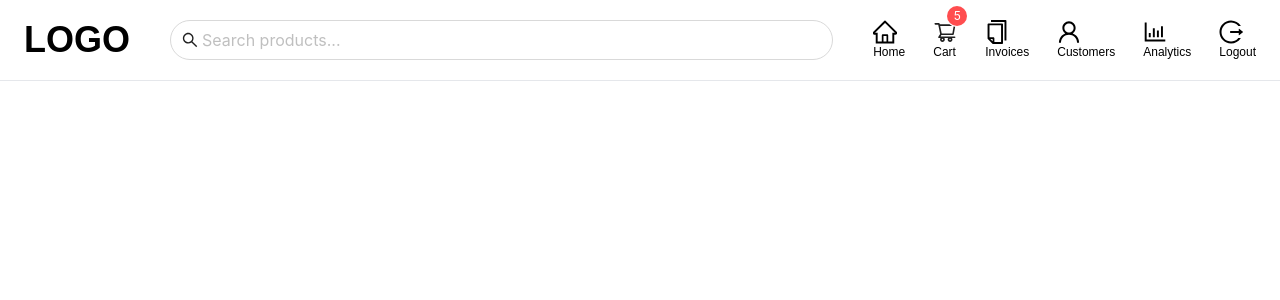
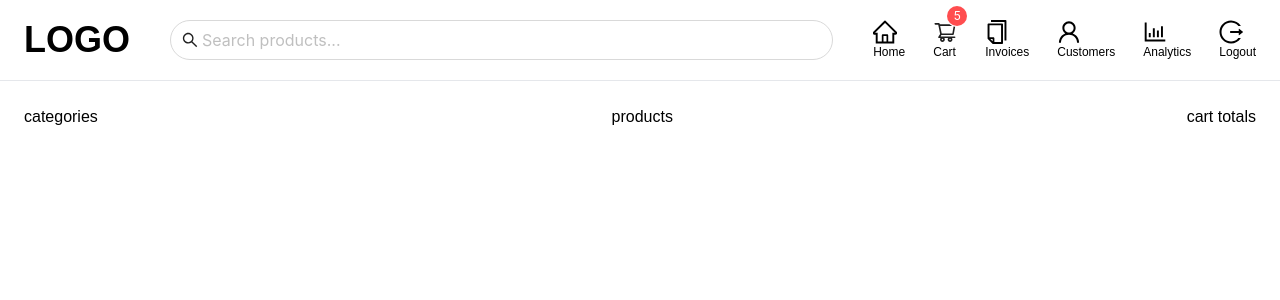
Before and after one commit to eflatuna/mern_pos_application, a React (Create React App) app in the folder client/: page / in a window 1280 px wide. Shown: the top 300 px of the page. Built offline with nearby package versions, Linux system fonts and the light colour scheme.

Commit message:
Update App.jsx: import Header and Home components, refactor JSX structure

```diff
--- a/client/src/App.jsx
+++ b/client/src/App.jsx
@@ -1,10 +1,12 @@
-import Header from "./components/header/Header.jsx";
+import Header from "./components/Header/Header";
+import Home from "./components/home/Home";
 
 function App() {
 	return (
-		<div>
+		<>
 			<Header />
-		</div>
+			<Home />
+		</>
 	);
 }
 
--- /dev/null
+++ b/client/src/components/cart_totals/Cart_Total.jsx
@@ -0,0 +1,5 @@
+const Cart_Total = () => {
+	return <div>Cart_Total</div>;
+};
+
+export default Cart_Total;
--- /dev/null
+++ b/client/src/components/categories/Categories.jsx
@@ -0,0 +1,5 @@
+const Categories = () => {
+	return <div>Categories</div>;
+};
+
+export default Categories;
--- /dev/null
+++ b/client/src/components/home/Home.jsx
@@ -0,0 +1,19 @@
+const Home = () => {
+	return (
+		<>
+			<div className="home px-6 flex justify-between">
+				<div className="categories">
+					<div>categories</div>
+				</div>
+				<div className="products">
+					<div>products</div>
+				</div>
+				<div className="cart">
+					<div>cart totals</div>
+				</div>
+			</div>
+		</>
+	);
+};
+
+export default Home;
--- /dev/null
+++ b/client/src/components/products/Products.jsx
@@ -0,0 +1,5 @@
+const Products = () => {
+	return <div>Products</div>;
+};
+
+export default Products;
```
